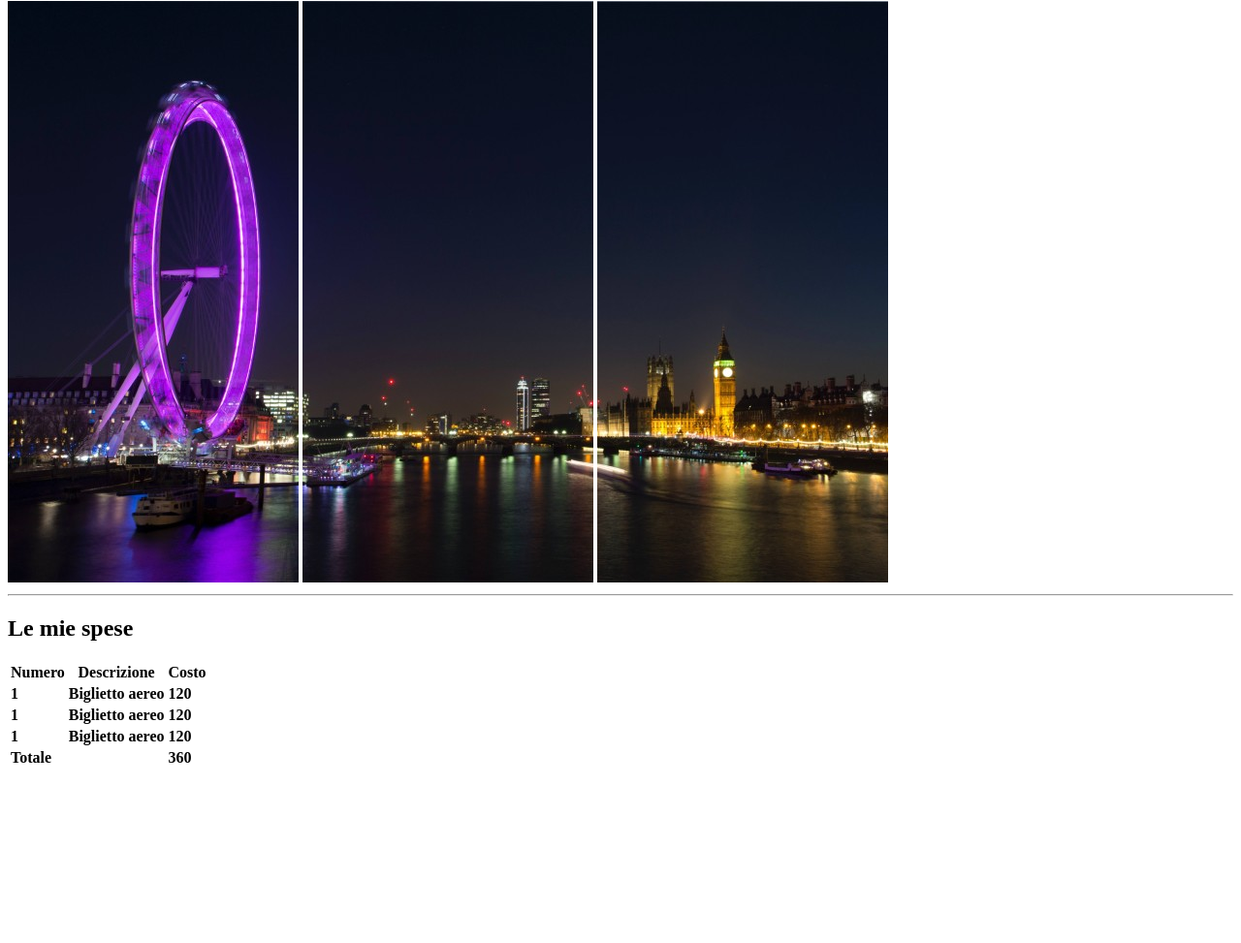
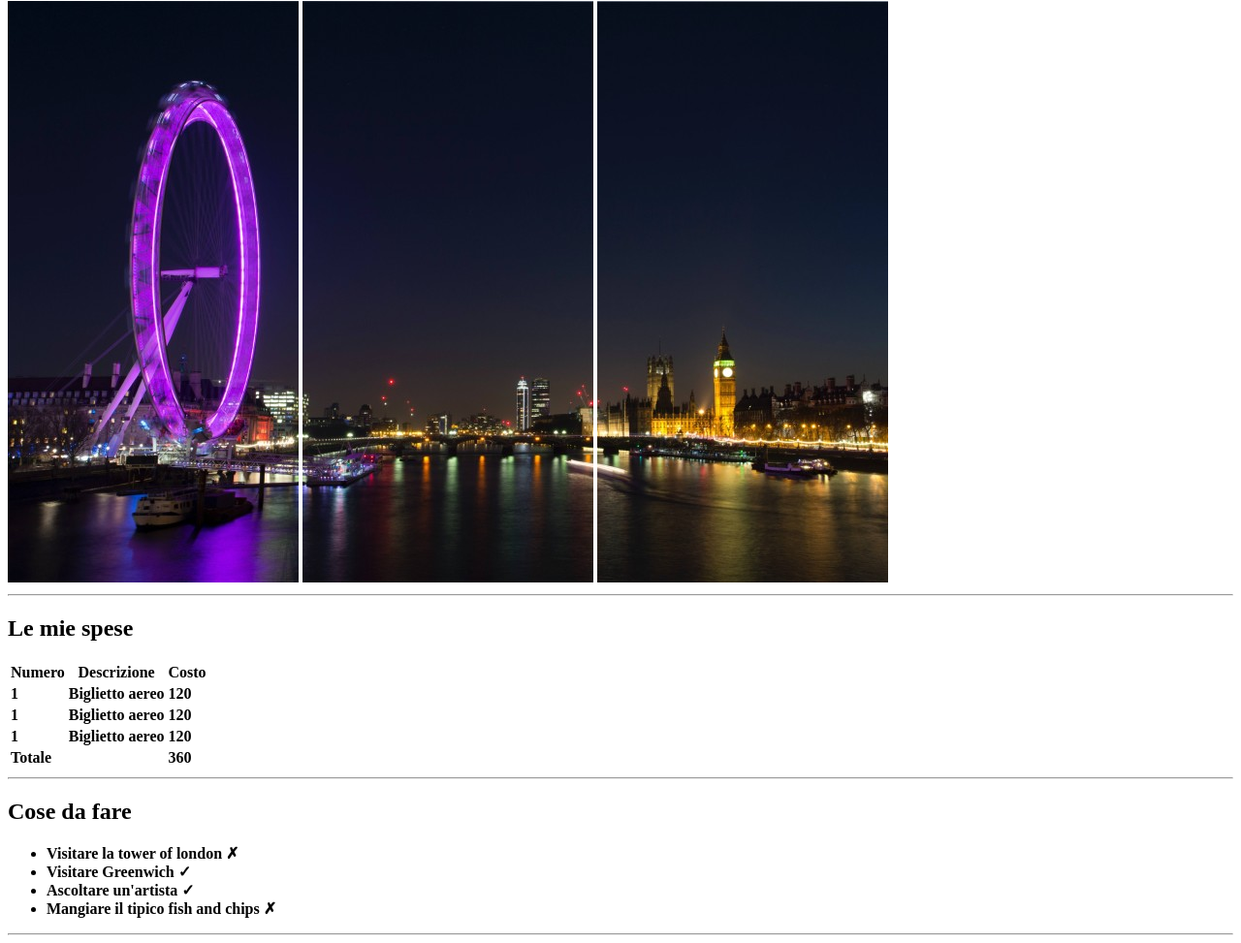
Before and after one commit to FrancescoCoclite/html-london-trip, a plain HTML site: page index.html in a window 1280 px wide. Shown: the part 79-1052 px from the top of the page at 97% size. Before the commit the page ends 881 px from the top, so only its background shows below. Drawn offline with Linux system fonts and the light colour scheme.

Commit message:
add lista non ordinata

```diff
--- a/index.html
+++ b/index.html
@@ -55,6 +55,18 @@
 
 
                 </table>
+                <hr>
+        </section>
+        <section>
+            <h2>Cose da fare</h2>
+            <ul>
+                <li><strong>Visitare la tower of london &#10007 </strong></li>
+                <li><strong>Visitare Greenwich &#10003 </strong></li>
+                <li><strong>Ascoltare un'artista &#10003 </strong></li>
+                <li><strong>Mangiare il tipico fish and chips &#10007 </strong></li>
+            </ul>
+            <hr>
+
         </section>
 
     </body>
```
